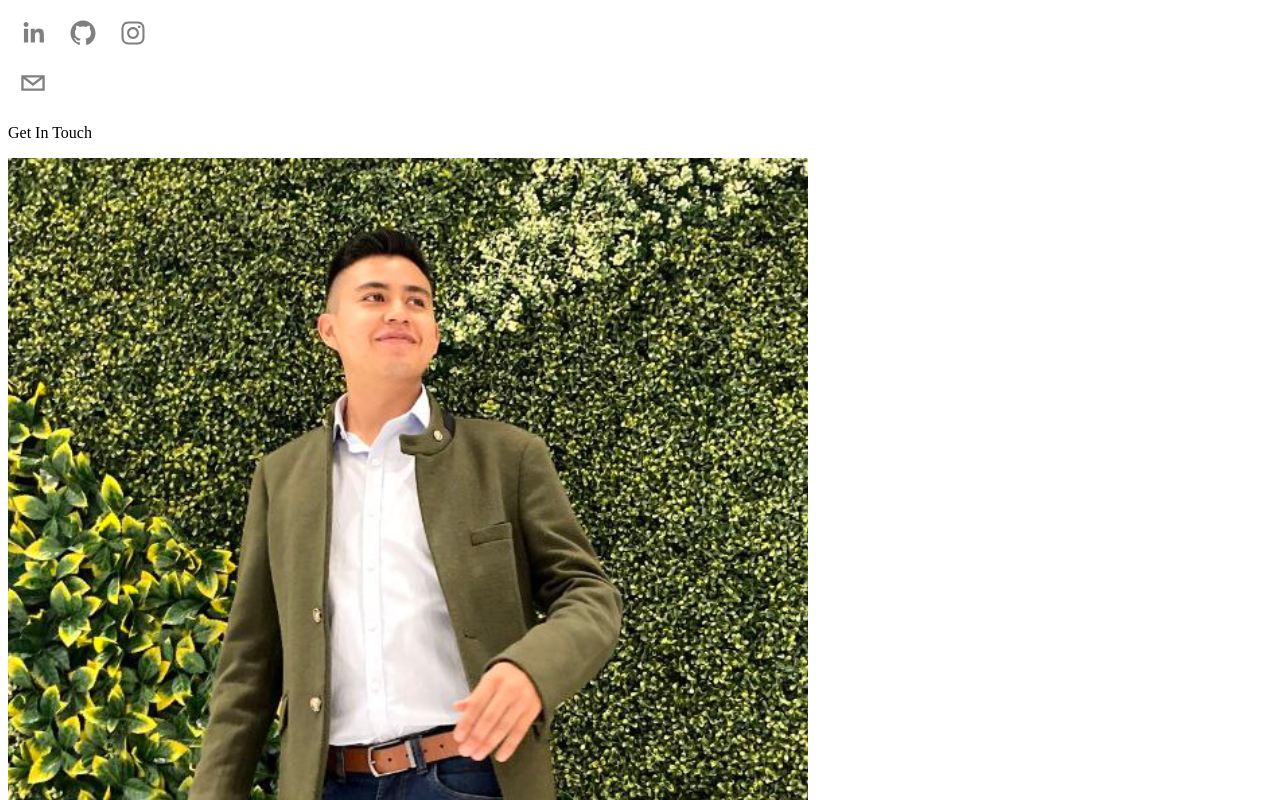
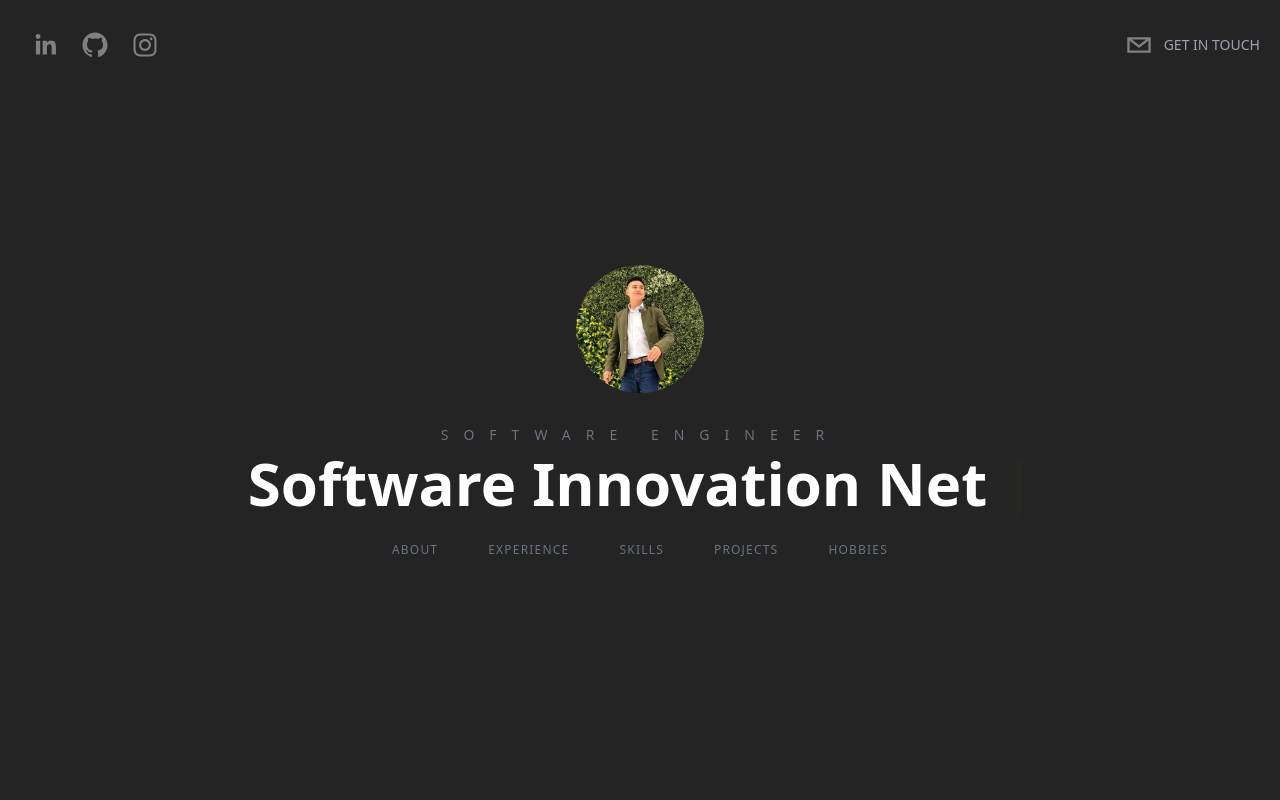
Before and after one commit to padimaster/portfolio-2.0, a Next.js app: page / in a window 1280 px wide. Shown: the top 800 px of the page. Built offline with nearby package versions, Linux system fonts and the light colour scheme.

Commit message:
Init form create-next-app

```diff
--- /dev/null
+++ b/src/pages/_app.tsx
@@ -0,0 +1,7 @@
+import React from 'react'
+import '../styles/globals.css'
+import type { AppProps } from 'next/app'
+
+export default function App ({ Component, pageProps }: AppProps): JSX.Element {
+  return <Component {...pageProps} />
+}
```
